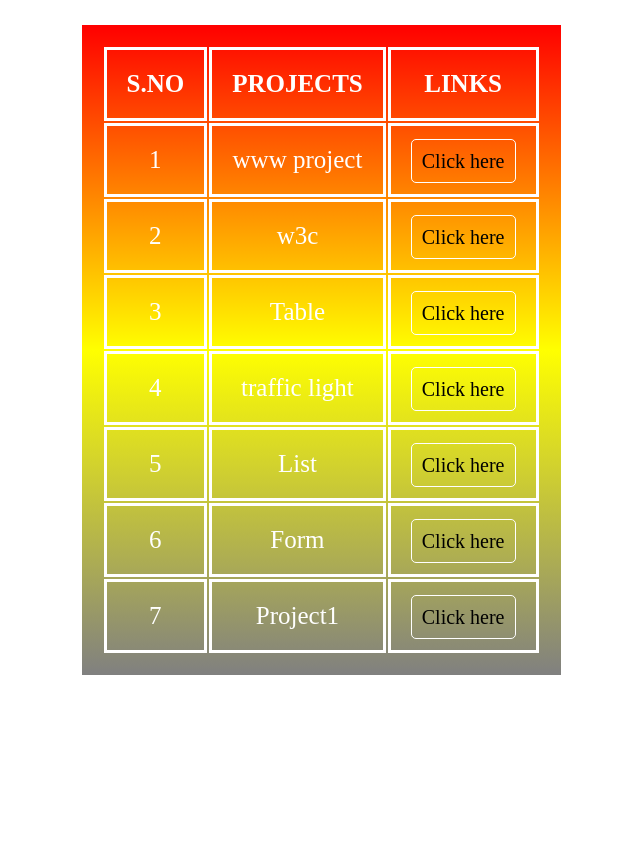
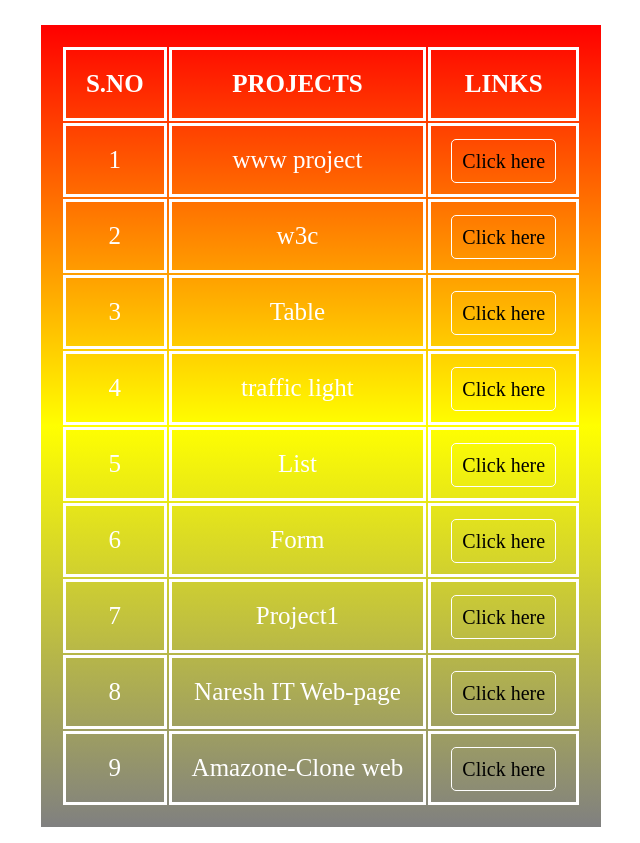
Before and after one commit to GugulRaj2001/Livelinks, a plain HTML site: page index.html in a window 1280 px wide. Shown: the part 88-931 px from the top of the page, without its empty margins (319-959 px from the left). Before the commit the page ends 800 px from the top, so only its background shows below. Drawn offline with Linux system fonts and the light colour scheme.

Commit message:
Update index.html

```diff
--- a/index.html
+++ b/index.html
@@ -55,6 +55,16 @@
                 <td>Project1</td>
                 <td><a href=" https://gugulraj2001.github.io/project1/" target="_blank">Click here</a></td>
             </tr>
+            <tr>
+                <td>8</td>
+                <td>Naresh IT Web-page</td>
+                <td><a href=" https://gugulraj2001.github.io/Naresh-IT-Web-Page/" target="_blank">Click here</a></td>
+            </tr>
+            <tr>
+                <td>9</td>
+                <td>Amazone-Clone web</td>
+                <td><a href="  https://gugulraj2001.github.io/E-Commerce-Webpage-Amazon-Clone/" target="_blank">Click here</a></td>
+            </tr>
 
 
         </table>
```
